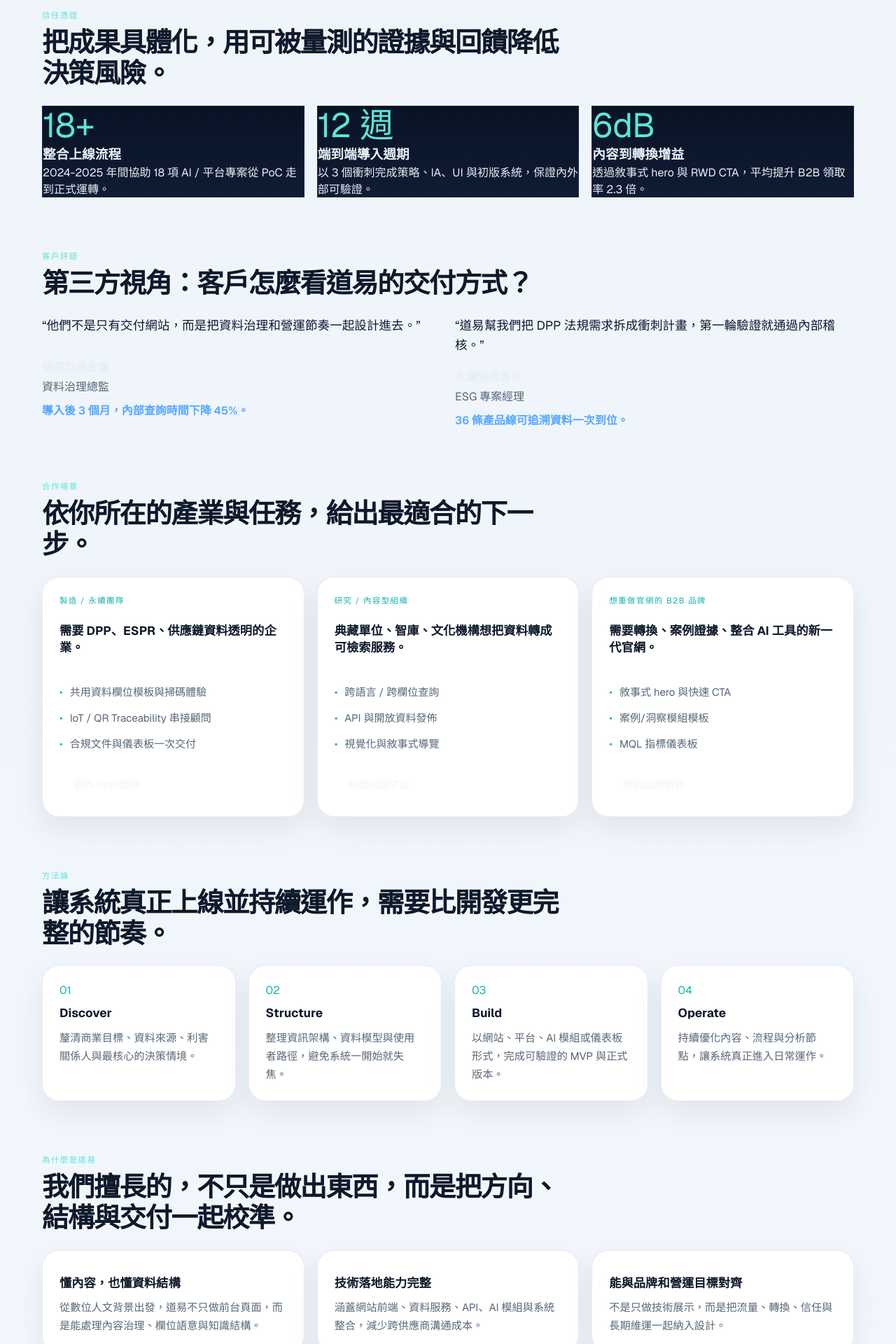
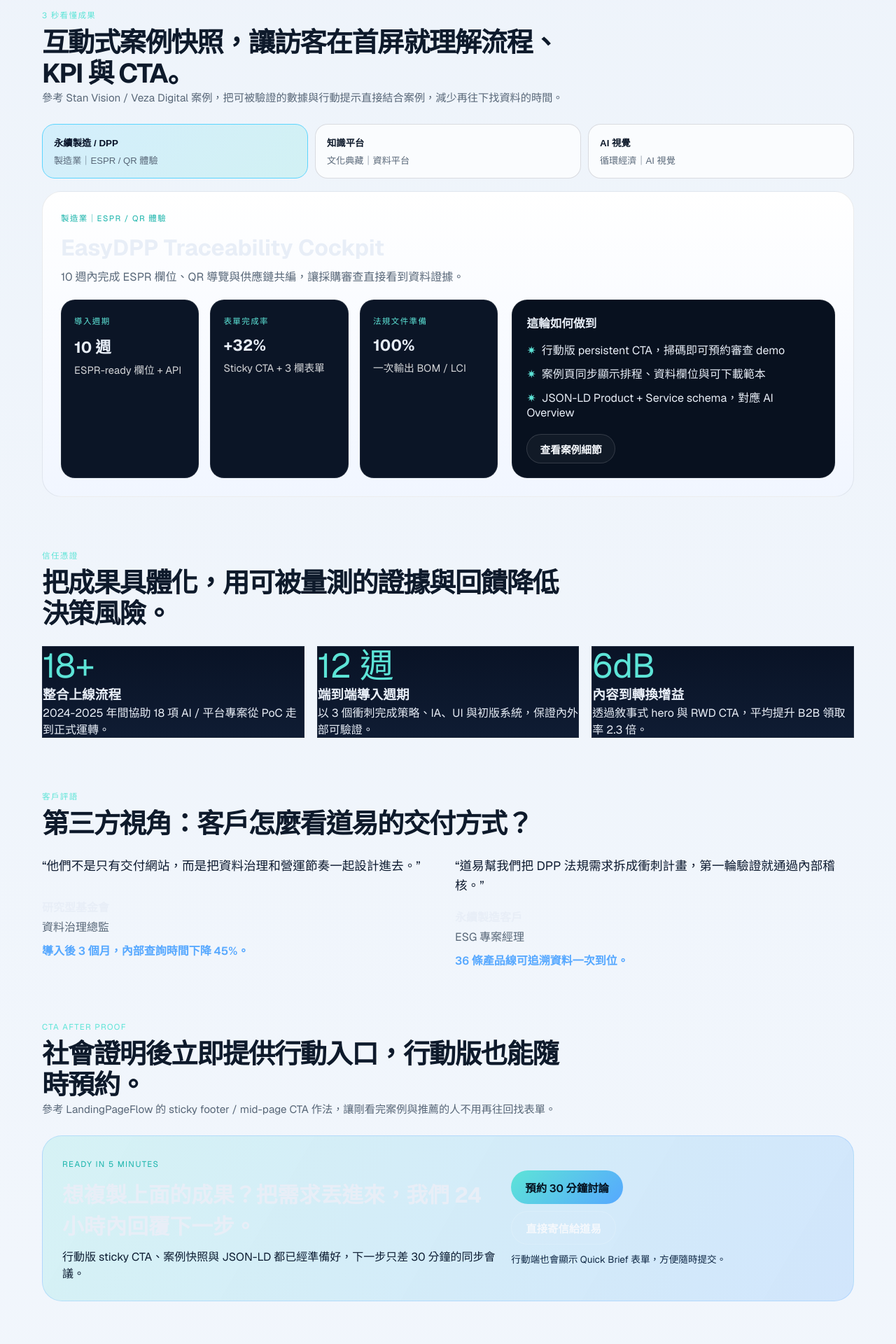
Before and after one commit to yangyen1977-wq/daoyi-website-2026, a Next.js app: page / in a window 1280 px wide. Shown: the part 3220-5140 px from the top of the page at 70% size. Built offline with nearby package versions, Linux system fonts and the light colour scheme.

Commit message:
feat: add case snapshots and mid-journey CTA

```diff
--- a/src/app/globals.css
+++ b/src/app/globals.css
@@ -847,6 +847,14 @@ a:hover {
   body {
     padding-bottom: 110px;
   }
+
+  .snapshot-tabs {
+    grid-template-columns: 1fr;
+  }
+
+  .snapshot-metrics {
+    grid-template-columns: 1fr;
+  }
 }
 
 
@@ -1116,12 +1124,166 @@ a:hover {
   font-size: 0.95rem;
 }
 
+.snapshot-shell {
+  display: grid;
+  gap: 18px;
+}
+
+.snapshot-tabs {
+  display: grid;
+  grid-template-columns: repeat(3, minmax(0, 1fr));
+  gap: 10px;
+}
+
+.snapshot-tab {
+  border-radius: 18px;
+  border: 1px solid rgba(14, 26, 43, 0.14);
+  background: rgba(255, 255, 255, 0.7);
+  color: var(--text-dark);
+  padding: 16px;
+  text-align: left;
+  display: grid;
+  gap: 6px;
+  font-weight: 600;
+}
+
+.snapshot-tab small {
+  color: var(--text-body);
+  font-size: 0.82rem;
+  font-weight: 500;
+}
+
+.snapshot-tab.is-active {
+  border-color: #5bd5ff;
+  background: linear-gradient(135deg, rgba(91, 213, 255, 0.18), rgba(93, 228, 215, 0.2));
+  color: #061126;
+}
+
+.snapshot-card {
+  padding: 26px;
+  border-radius: 28px;
+  border: 1px solid rgba(14, 26, 43, 0.08);
+  background: linear-gradient(180deg, #ffffff, #f1f6ff);
+  display: grid;
+  gap: 22px;
+}
+
+.snapshot-header h3 {
+  margin: 12px 0 8px;
+  font-size: clamp(1.4rem, 2.6vw, 2rem);
+}
+
+.snapshot-header p {
+  color: var(--text-body);
+}
+
+.snapshot-grid {
+  display: grid;
+  grid-template-columns: 1.15fr 0.85fr;
+  gap: 20px;
+}
+
+.snapshot-metrics {
+  display: grid;
+  grid-template-columns: repeat(3, minmax(0, 1fr));
+  gap: 16px;
+}
+
+.snapshot-metric-card {
+  padding: 18px;
+  border-radius: 20px;
+  background: #0b1526;
+  color: var(--text);
+  border: 1px solid rgba(255, 255, 255, 0.08);
+}
+
+.snapshot-metric-card strong {
+  display: block;
+  margin: 10px 0 6px;
+  font-size: 1.4rem;
+}
+
+.snapshot-metric-card p {
+  color: rgba(255, 255, 255, 0.82);
+  font-size: 0.92rem;
+}
+
+.snapshot-highlights {
+  padding: 20px;
+  border-radius: 22px;
+  background: #08111f;
+  border: 1px solid rgba(255, 255, 255, 0.08);
+  color: var(--text);
+  display: grid;
+  gap: 14px;
+}
+
+.snapshot-highlights h4 {
+  font-size: 1.05rem;
+  letter-spacing: -0.01em;
+}
+
+.snapshot-highlights ul {
+  list-style: none;
+  display: grid;
+  gap: 10px;
+}
+
+.snapshot-highlights li::before {
+  content: "✷";
+  color: var(--primary);
+  margin-right: 8px;
+}
+
+.snapshot-link {
+  width: fit-content;
+  margin-top: 6px;
+}
+
+.conversion-panel {
+  padding: 28px;
+  border-radius: 28px;
+  background: linear-gradient(120deg, rgba(93, 228, 215, 0.18), rgba(86, 168, 255, 0.2));
+  border: 1px solid rgba(86, 168, 255, 0.26);
+  display: grid;
+  grid-template-columns: 1.15fr 0.85fr;
+  gap: 18px;
+  align-items: center;
+}
+
+.conversion-panel h3 {
+  font-size: clamp(1.4rem, 2.4vw, 2rem);
+  margin: 10px 0;
+}
+
+.conversion-panel p {
+  color: #0c1c32;
+}
+
+.conversion-actions {
+  display: grid;
+  gap: 10px;
+  justify-items: start;
+}
+
+.conversion-actions small {
+  font-size: 0.85rem;
+  color: #0e2744;
+}
+
 @media (max-width: 1100px) {
   .hero-proof-metrics {
     grid-template-columns: repeat(2, minmax(0, 1fr));
   }
   .mobile-experience-grid {
     grid-template-columns: 1fr;
+  }
+  .snapshot-grid,
+  .conversion-panel {
+    grid-template-columns: 1fr;
+  }
+  .snapshot-metrics {
+    grid-template-columns: repeat(2, minmax(0, 1fr));
   }
 }
 
--- a/src/app/layout.tsx
+++ b/src/app/layout.tsx
@@ -3,13 +3,34 @@ import { Geist } from "next/font/google";
 import { SiteFooter } from "@/components/site-footer";
 import { MobileStickyCTA } from "@/components/mobile-sticky-cta";
 import { SiteHeader } from "@/components/site-header";
-import { siteConfig } from "@/lib/site";
+import { siteConfig, solutions } from "@/lib/site";
 import "./globals.css";
 
 const geistSans = Geist({
   variable: "--font-geist-sans",
   subsets: ["latin"],
 });
+
+const serviceStructuredData = solutions.map((solution) => ({
+  "@context": "https://schema.org",
+  "@type": "Service",
+  "name": solution.title,
+  "serviceType": solution.title,
+  "description": solution.description,
+  "provider": {
+    "@type": "Organization",
+    "name": siteConfig.name,
+    "url": siteConfig.url,
+    "email": siteConfig.email,
+  },
+  "areaServed": "Asia-Pacific",
+  "offers": {
+    "@type": "Offer",
+    "availability": "https://schema.org/InStock",
+    "price": "0",
+    "priceCurrency": "TWD"
+  }
+}));
 
 const structuredData = [
   {
@@ -39,7 +60,8 @@ const structuredData = [
       "target": `${siteConfig.url}/?q={search_term_string}`,
       "query-input": "required name=search_term_string"
     }
-  }
+  },
+  ...serviceStructuredData
 ];
 
 export const metadata: Metadata = {
--- a/src/app/page.tsx
+++ b/src/app/page.tsx
@@ -15,6 +15,8 @@ import {
 import { Hero } from "@/components/hero";
 import { QuickBriefForm } from "@/components/quick-brief-form";
 import { Section } from "@/components/section";
+import { CaseSnapshots } from "@/components/case-snapshots";
+import { ConversionCTA } from "@/components/conversion-cta";
 
 const faqSchema = {
   "@context": "https://schema.org",
@@ -115,6 +117,14 @@ export default function Home() {
         </div>
       </Section>
 
+      <Section
+        eyebrow="3 秒看懂成果"
+        title="互動式案例快照，讓訪客在首屏就理解流程、KPI 與 CTA。"
+        description="參考 Stan Vision / Veza Digital 案例，把可被驗證的數據與行動提示直接結合案例，減少再往下找資料的時間。"
+      >
+        <CaseSnapshots />
+      </Section>
+
       <Section eyebrow="信任憑證" title="把成果具體化，用可被量測的證據與回饋降低決策風險。">
         <div className="proof-grid">
           {proofPoints.map((item) => (
@@ -140,6 +150,14 @@ export default function Home() {
             </article>
           ))}
         </div>
+      </Section>
+
+      <Section
+        eyebrow="CTA after proof"
+        title="社會證明後立即提供行動入口，行動版也能隨時預約。"
+        description="參考 LandingPageFlow 的 sticky footer / mid-page CTA 作法，讓剛看完案例與推薦的人不用再往回找表單。"
+      >
+        <ConversionCTA />
       </Section>
 
       <Section eyebrow="合作場景" title="依你所在的產業與任務，給出最適合的下一步。">
--- /dev/null
+++ b/src/components/case-snapshots.tsx
@@ -0,0 +1,64 @@
+"use client";
+
+import { useState } from "react";
+import Link from "next/link";
+import { caseSnapshots } from "@/lib/site";
+
+export function CaseSnapshots() {
+  const [activeId, setActiveId] = useState(caseSnapshots[0]?.id ?? "");
+  const active = caseSnapshots.find((item) => item.id === activeId) ?? caseSnapshots[0];
+
+  if (!active) return null;
+
+  return (
+    <div className="snapshot-shell">
+      <div className="snapshot-tabs" role="tablist" aria-label="案例切換">
+        {caseSnapshots.map((item) => (
+          <button
+            key={item.id}
+            type="button"
+            role="tab"
+            aria-selected={item.id === activeId}
+            className={`snapshot-tab ${item.id === activeId ? "is-active" : ""}`}
+            onClick={() => setActiveId(item.id)}
+          >
+            <span>{item.label}</span>
+            <small>{item.context}</small>
+          </button>
+        ))}
+      </div>
+
+      <article className="snapshot-card" role="tabpanel">
+        <div className="snapshot-header">
+          <span className="mini-label accent">{active.context}</span>
+          <h3>{active.title}</h3>
+          <p>{active.summary}</p>
+        </div>
+
+        <div className="snapshot-grid">
+          <div className="snapshot-metrics" aria-label="關鍵指標">
+            {active.metrics.map((metric) => (
+              <article key={metric.label} className="snapshot-metric-card">
+                <span className="mini-label">{metric.label}</span>
+                <strong>{metric.value}</strong>
+                <p>{metric.detail}</p>
+              </article>
+            ))}
+          </div>
+
+          <div className="snapshot-highlights" aria-label="實作亮點與 CTA">
+            <h4>這輪如何做到</h4>
+            <ul>
+              {active.highlights.map((highlight) => (
+                <li key={highlight}>{highlight}</li>
+              ))}
+            </ul>
+            <Link href={active.href} className="button-secondary button-small snapshot-link">
+              查看案例細節
+            </Link>
+          </div>
+        </div>
+      </article>
+    </div>
+  );
+}
--- /dev/null
+++ b/src/components/conversion-cta.tsx
@@ -0,0 +1,25 @@
+import Link from "next/link";
+import { siteConfig } from "@/lib/site";
+
+export function ConversionCTA() {
+  const mailto = `mailto:${siteConfig.email}?subject=${encodeURIComponent("想複製 DaoYi 案例成果")}`;
+
+  return (
+    <div className="conversion-panel">
+      <div>
+        <span className="mini-label accent">Ready in 5 minutes</span>
+        <h3>想複製上面的成果？把需求丟進來，我們 24 小時內回覆下一步。</h3>
+        <p>行動版 sticky CTA、案例快照與 JSON-LD 都已經準備好，下一步只差 30 分鐘的同步會議。</p>
+      </div>
+      <div className="conversion-actions">
+        <Link href="/contact" className="button-primary button-large">
+          預約 30 分鐘討論
+        </Link>
+        <a href={mailto} className="button-secondary button-large">
+          直接寄信給道易
+        </a>
+        <small>行動端也會顯示 Quick Brief 表單，方便隨時提交。</small>
+      </div>
+    </div>
+  );
+}
--- a/src/lib/site.ts
+++ b/src/lib/site.ts
@@ -108,6 +108,63 @@ export const cases = [
     description:
       "規劃可追溯資料欄位、產品頁與掃碼體驗，讓企業能更早布局 DPP 與國際法規需求。",
     impact: "強化品牌信任、供應鏈協作與法規準備度。",
+  },
+];
+
+export const caseSnapshots = [
+  {
+    id: "dpp",
+    label: "永續製造 / DPP",
+    title: "EasyDPP Traceability Cockpit",
+    context: "製造業｜ESPR / QR 體驗",
+    summary: "10 週內完成 ESPR 欄位、QR 導覽與供應鏈共編，讓採購審查直接看到資料證據。",
+    metrics: [
+      { label: "導入週期", value: "10 週", detail: "ESPR-ready 欄位 + API" },
+      { label: "表單完成率", value: "+32%", detail: "Sticky CTA + 3 欄表單" },
+      { label: "法規文件準備", value: "100%", detail: "一次輸出 BOM / LCI" },
+    ],
+    highlights: [
+      "行動版 persistent CTA，掃碼即可預約審查 demo",
+      "案例頁同步顯示排程、資料欄位與可下載範本",
+      "JSON-LD Product + Service schema，對應 AI Overview",
+    ],
+    href: "/cases#easydpp",
+  },
+  {
+    id: "research",
+    label: "知識平台",
+    title: "Cross-text Knowledge Atlas",
+    context: "文化典藏｜資料平台",
+    summary: "把 120+ 年史料、文本、版本系統化，訪客 5 秒內可以理解查詢方式並直接進入典藏。",
+    metrics: [
+      { label: "查詢速度", value: "↓45%", detail: "語意索引 + 快速篩選" },
+      { label: "重訪率", value: "+28%", detail: "分眾 CTA / 指南" },
+      { label: "API 套用", value: "18 條", detail: "外部平台直接讀取" },
+    ],
+    highlights: [
+      "Hero 區即顯示使用方式影片 + 範例結果",
+      "行動版 thumb-zone 導覽，一鍵存取導覽地圖",
+      "FAQ schema 對應研究者搜尋語句",
+    ],
+    href: "/cases#research-platform",
+  },
+  {
+    id: "vision",
+    label: "AI 視覺",
+    title: "Solar Vision Ops Console",
+    context: "循環經濟｜AI 視覺",
+    summary: "將 YOLO 辨識模型與現場回收流程整合，新增的 CTA 讓工廠端可直接預約 30 分鐘線上演示。",
+    metrics: [
+      { label: "稽核通過", value: "1 次", detail: "含 SOP / 風險記錄" },
+      { label: "現場採用", value: "+41%", detail: "Ops adoption" },
+      { label: "表單欄位", value: "3 欄", detail: "Progressive profiling" },
+    ],
+    highlights: [
+      "案例頁放入實際畫面輪播，展示辨識結果",
+      "Sticky footer CTA 引導預約現場演示",
+      "Schema 註記 ImageObject / HowTo，利於搜尋卡片",
+    ],
+    href: "/cases#solar-vision",
   },
 ];
 
```
